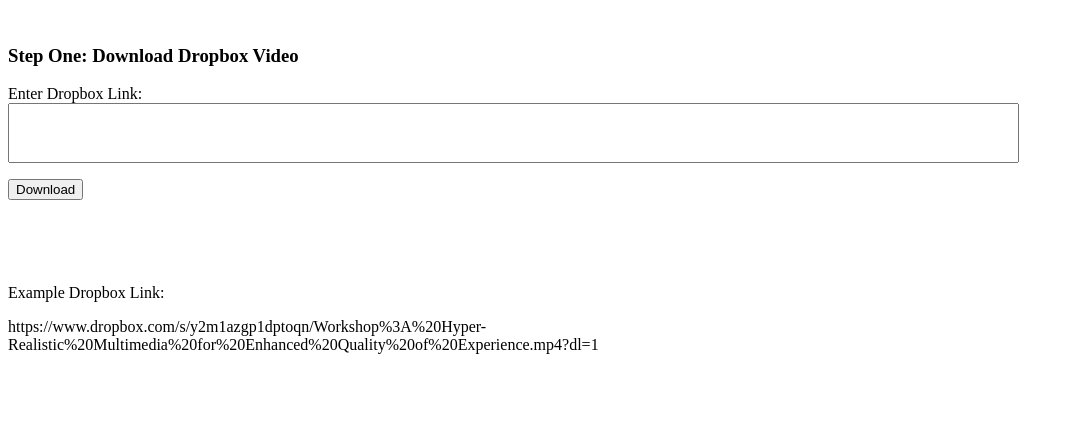
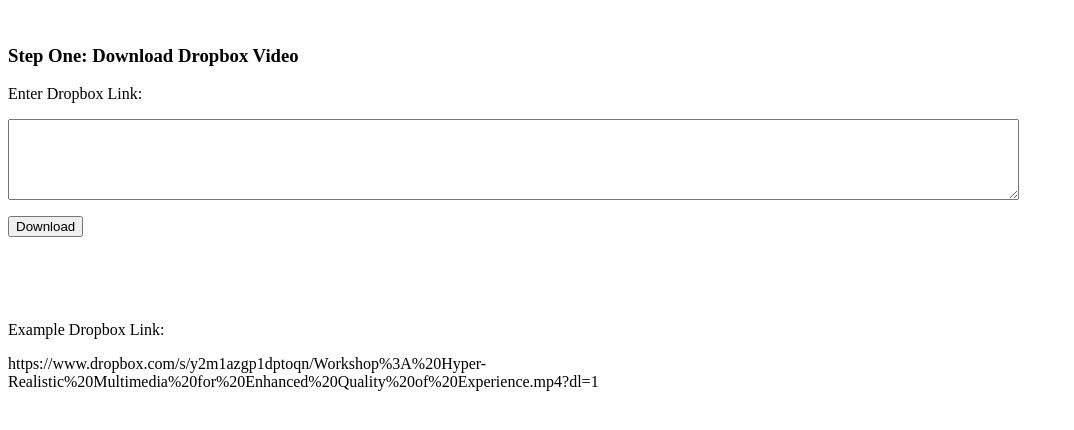
Before and after one commit to webpagepro/wget_dropbox, a PHP site: page / in a window 1280 px wide. Shown: the top 430 px of the page, without its empty margins (0-1074 px from the left). Run offline with PHP 8.4, Linux system fonts and the light colour scheme.

Commit message:
Refactored input for entire Dropbox URL

```diff
--- a/web/index.php
+++ b/web/index.php
@@ -18,13 +18,13 @@ error_reporting(-1);
     <form method="post" action="wget.php" name="getDropox">
         <div>Enter Dropbox Link:</div>
 
-
-        <input type="text" name="download_url" value="" style="width:80%;height:60px;">
-        <!-- select name="extension">
+        <p>
+            <textarea rows="5" name="download_url" value="" style="width:80%;"></textarea>
+            <!-- select name="extension">
                 <option>mp4</option>
                 <option>other</option>
             </!-->
-        </p:>
+        </p>
         <p><input type="submit" name="submit" value="Download" /></p>
     </form>
     <p>&nbsp;</p>
```
